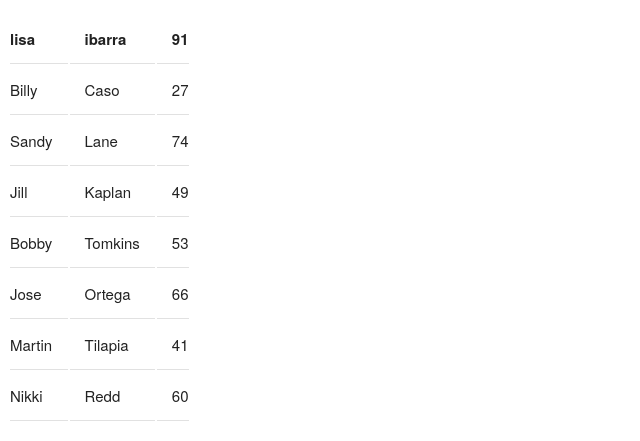
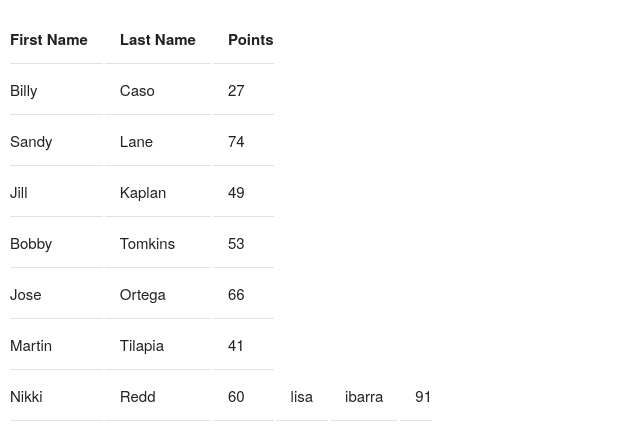
Before and after one commit to zikario/tables-for-days, a plain HTML site: page index.html in a window 1280 px wide. Shown: the part 75-516 px from the top of the page, without its empty margins (0-640 px from the left). Drawn offline with nearby package versions, Linux system fonts and the light colour scheme.

Commit message:
adding data to table

```diff
--- a/index.html
+++ b/index.html
@@ -13,9 +13,9 @@
       <table>
         <thead>
           <tr>
-            <th>lisa</th>
-            <th>ibarra</th>
-            <th>91</th>
+            <th>First Name</th>
+            <th>Last Name</th>
+            <th>Points</th>
           </tr>
         </thead>
         <tbody>
@@ -53,6 +53,9 @@
             <td>Nikki</td>
             <td>Redd</td>
             <td>60</td>
+            <td>lisa</td>
+            <td>ibarra</td>
+            <td>91</td>
           </tr>
         </tbody>
       </table>
```
